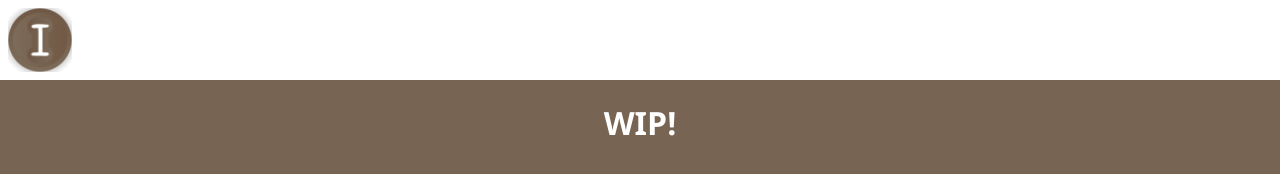
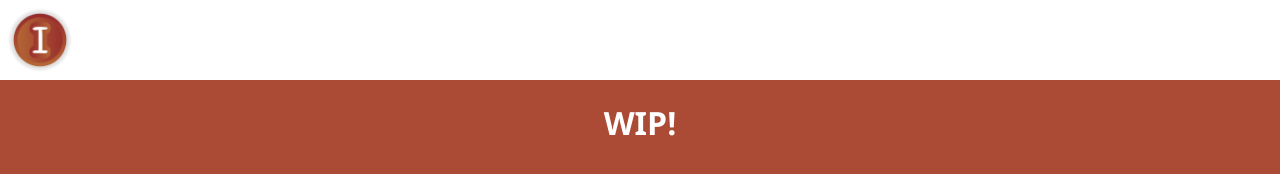
Before and after one commit to Itch-Scratch-Mod/Itch-Updates, a browser extension: page pages/index.html in a window 1280 px wide. Drawn offline with Linux system fonts and the light colour scheme.

Commit message:
updates to fit new logo

```diff
--- a/background.js
+++ b/background.js
@@ -8,5 +8,5 @@ chrome.action.setBadgeText({
     text: chrome.runtime.getManifest().version,
 })
 chrome.action.setBadgeBackgroundColor({
-    color: "#786452",
+    color: "#ab4b35",
 })
--- a/pages/index.html
+++ b/pages/index.html
@@ -9,7 +9,7 @@
     </head>
     <body>
         <div id="bar">
-            <img src="../icons/129.png" alt="Itch Updates">
+            <img src="./logo.png" alt="Itch Updates">
         </div>
         <h1>WIP!</h1>
     </body>
--- a/pages/style.css
+++ b/pages/style.css
@@ -1,5 +1,5 @@
 :root {
-    --primary-color: #786452;
+    --primary-color: #ab4b35;
     --text-color: #fff;
     --font: 'Segoe UI', Tahoma, Geneva, Verdana, sans-serif
 }
```
Also changed, not shown: icons/108.png (added), icons/129.png (deleted), manifest.json, pages/logo.png (added).
